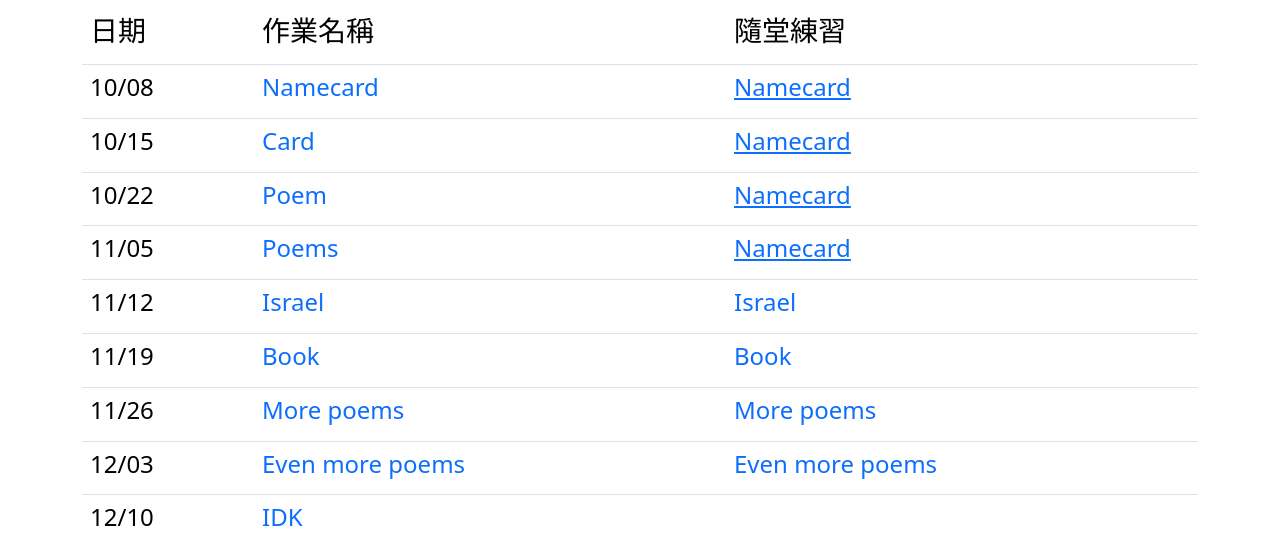
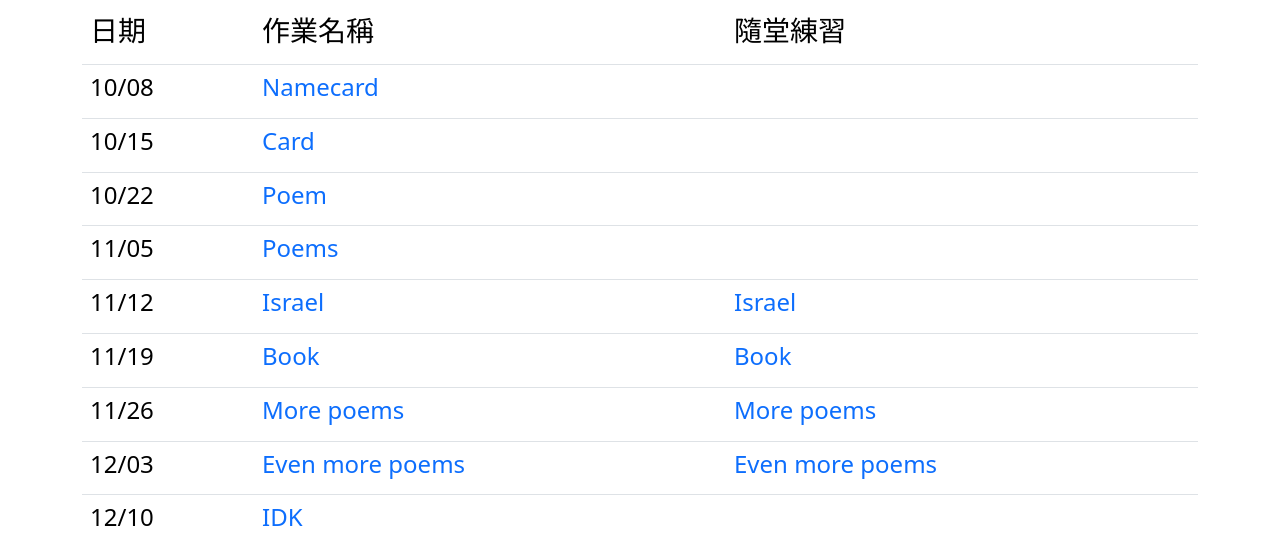
Before and after one commit to wahwu1022/wahwu1022.github.io, a plain HTML site: page index.html in a window 1280 px wide. Shown: the part 256-800 px from the top of the page. Drawn offline with nearby package versions, Linux system fonts and the light colour scheme.

Commit message:
Update index.html

```diff
--- a/index.html
+++ b/index.html
@@ -66,22 +66,22 @@
 					<tr>
 						<td><h4>10/08</h4></td>
 						<td><h4><a href="./1008/1008_namecard.html" class="text-decoration-none">Namecard</a></h4></td>
-						<td><h4><a href=" ">Namecard</a></h4></td>
+						<td><h4><a> </a></h4></td>
 					</tr>
 					<tr>
 						<td><h4>10/15</h4></td>
 						<td><h4><a href="./1015/index.html" class="text-decoration-none">Card</a></h4></td>
-						<td><h4><a href=" ">Namecard</a></h4></td>
+						<td><h4><a> </a></h4></td>
 					</tr>
 					<tr>
 						<td><h4>10/22</h4></td>
 						<td><h4><a href="./1022/index.html" class="text-decoration-none">Poem</a></h4></td>
-						<td><h4><a href=" ">Namecard</a></h4></td>
+						<td><h4><a> </a></h4></td>
 					</tr>
 					<tr>
 						<td><h4>11/05</h4></td>
 						<td><h4><a href="./1105/index.html" class="text-decoration-none">Poems</a></h4></td>
-						<td><h4><a href=" ">Namecard</a></h4></td>
+						<td><h4><a> </a></h4></td>
 					</tr>
 					<tr>
 						<td><h4>11/12</h4></td>
```
